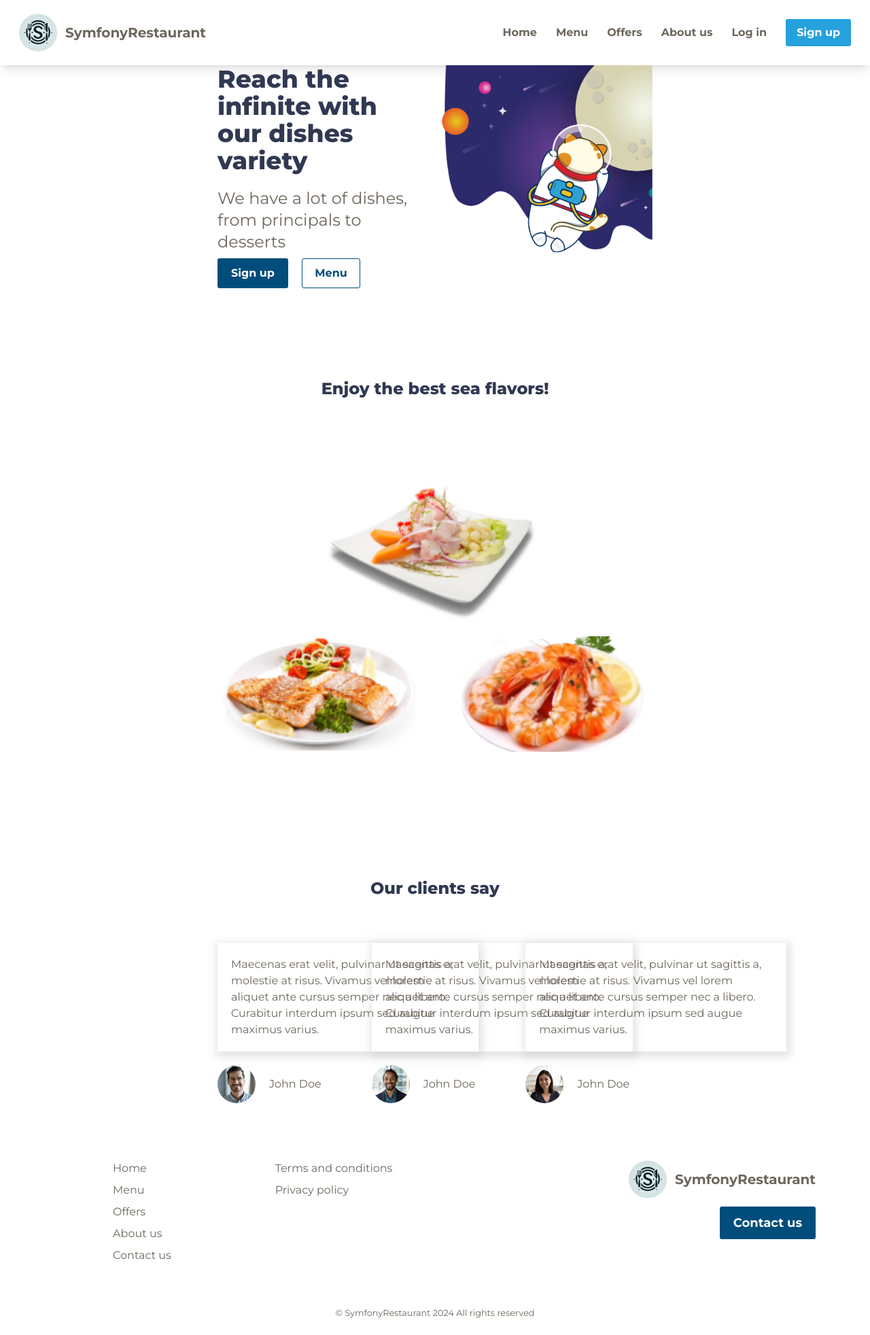
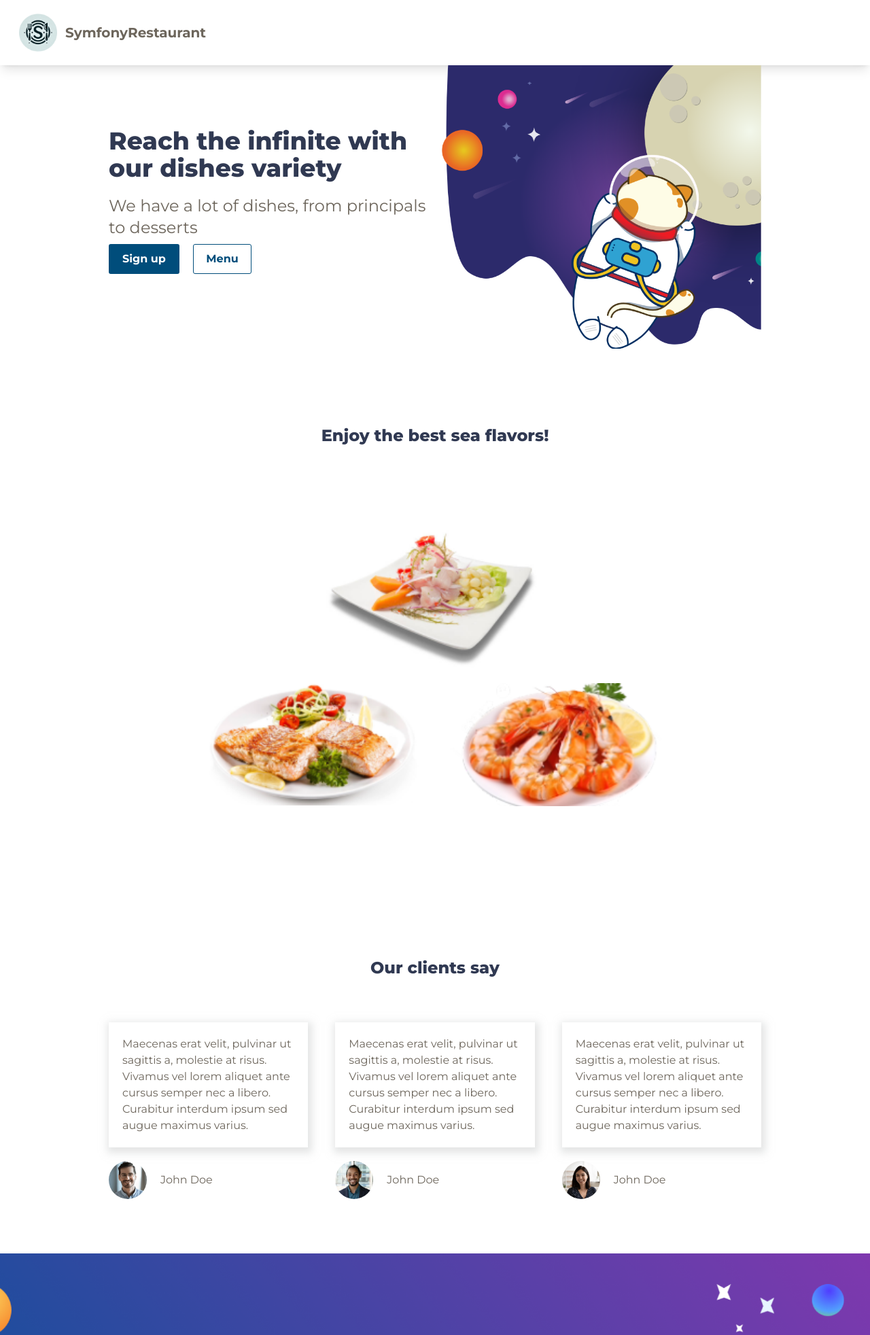
Before and after one commit to oliverdev75/daw2-store, a PHP site: page / in a window 1280 px wide. Shown: the top 1964 px of the page at 68% size. Before the commit the page ends 1939 px from the top, so only its background shows below. Run offline with PHP 8.4, Linux system fonts and the light colour scheme; some libraries are stand-ins or nearby versions.

Commit message:
Landing done, header responsive must be solved

```diff
--- a/app/framework/routing/Router.php
+++ b/app/framework/routing/Router.php
@@ -11,7 +11,7 @@ use Framework\Response;
 class Router {
 
     /**
-     * Contains all registered routes assigned to all pages of the applcation.
+     * Contains all registered routes assigned to all pages of the application.
      * @param array $routes
      */
     private static $routes = [];
--- a/app/framework/view/View.php
+++ b/app/framework/view/View.php
@@ -16,7 +16,7 @@ class View extends Printable {
     )
     {
         $path = self::VIEWS_PATH.'/layout/' . self::TEMPLATE.'.php';
-        $templateParsedName = "/templates/$template";
+        $templateParsedName = ".templates.$template";
 
         parent::__construct(
             $path,
--- a/app/views/assets/css/header.css
+++ b/app/views/assets/css/header.css
@@ -4,11 +4,12 @@ header label {
 }
 
 #header-nav-toggler-button ~ #header-nav {
-    right: -100%;
+    display: none;
+    right: -100vw;
     transition: .5s ease;
 }
 
 #header-nav-toggler-button:checked ~ #header-nav {
+    display: flex;
     right: 0;
-    transition: .5s ease;
 }
--- a/app/views/assets/css/site.css
+++ b/app/views/assets/css/site.css
@@ -5,8 +5,8 @@
 }
 
 html, body {
-    height: 100%;
-    width: 100%;
+    min-height: 100vh;
+    max-width: 100vw;
 }
 
 h1, h2, h3 {
--- a/app/views/components/dish/comment.php
+++ b/app/views/components/dish/comment.php
@@ -1,3 +1,3 @@
-<article class="lg:w-96 p-5 lg:h-50 shadow-[2px_4px_10.8px_4px_rgb(202,204,203,0.5)]">
-    <p class="w-full"><?= $text ?></p>
+<article class="max-w-64 lg:max-w-96 lg:h-50 p-5 shadow-[2px_4px_10.8px_4px_rgb(202,204,203,0.5)]">
+    <p><?= $text ?></p>
 </article>
--- a/app/views/components/user/profile/image_with_name.php
+++ b/app/views/components/user/profile/image_with_name.php
@@ -1,4 +1,4 @@
-<div class="grid grid-flow-col auto-cols-max items-center gap-x-5">
+<div class="grid grid-flow-col auto-cols-max justify-center md:justify-start items-center gap-x-5">
     <?php $this->component('user.profile.image', ['image' => $image, 'alt' => $imageAlt]) ?>
     <span><?= $userName ?></span>
 </div>
--- a/app/views/layout/footer.php
+++ b/app/views/layout/footer.php
@@ -1,5 +1,5 @@
-<footer class="w-full px-20 pt-5 grid grid-rows-4 md:grid-rows-3 grid-cols-1 lg:grid-cols-2 auto-rows-max auto-cols-max lg:gap-x-10 gap-y-3">
-    <div class="row-span-2 md:row-span-1 lg:row-span-2 w-full pb-5 grid grid-cols-1 md:grid-cols-2 md:auto-cols-max justify-center justify-items-center md:gap-x-6">
+<footer class="w-full px-20 pt-16 pb-10 grid grid-rows-4 md:grid-rows-3 grid-cols-1 lg:grid-cols-2 auto-rows-max auto-cols-max lg:gap-x-10 gap-y-3">
+    <div class="row-span-2 md:row-span-1 lg:row-span-2 w-full pb-5 lg:px-56 grid grid-cols-1 md:grid-cols-2 md:auto-cols-max justify-center justify-items-center md:gap-x-6">
         <ul class="w-fit grid justify-items-center md:justify-items-start auto-rows-max auto-cols-max gap-y-4 md:gap-y-2">
             <li>Home</li>
             <li>Menu</li>
--- a/app/views/layout/header.php
+++ b/app/views/layout/header.php
@@ -1,6 +1,6 @@
 
 <header class="w-full px-7 py-5 shadow-lg">
-    <nav class="w-full grid grid-flow-col justify-between items-center">
+    <nav class="w-full grid grid-flow-col justify-between items-center overflow-hidden">
         <a class="w-fit flex gap-x-3 items-center" href="">
             <img src="<?= $this->image('logo') ?>" class="w-14 h-14" alt="SymfonyRestaurant logo">
             <spa class="text-xl font-bold hidden md:inline">SymfonyRestaurant</span>
@@ -9,7 +9,38 @@
             <span class="fas fa-bars text-2xl"></span>
         </label>
         <input id="header-nav-toggler-button" class="hidden" type="checkbox">
-        <div class="h-full w-60 lg:w-fit py-10 px-10 lg:p-0 absolute lg:static top-0 flex flex-col lg:flex-row gap-3 lg:gap-5 bg-white shadow-lg lg:shadow-none lg:justify-end lg:items-center" id="header-nav">
+        <div id="header-nav" class="h-full w-60 lg:w-fit py-10 px-10 lg:p-0 absolute lg:static top-0
+        flex flex-col lg:flex-row gap-3 lg:gap-5 bg-white shadow-lg lg:shadow-none lg:justify-end lg:items-center">
+            <div class="w-full flex lg:hidden justify-end">
+                <label for="header-nav-toggler-button" aria-label="Toggle navigation">
+                    <span class="fas fa-xmark text-2xl"></span>
+                </label>
+            </div>
+            <ul class="w-full lg:w-fit lg:h-fit grid lg:grid-flow-col gap-y-5 auto-cols-max auto-rows-min
+            lg:justify-end lg:items-center lg:gap-0 lg:gap-x-7">
+                <li>
+                    <a class="font-bold" href="#">Home</a>
+                </li>
+                <li>
+                    <a class="font-bold" href="#">Menu</a>
+                </li>
+                <li>
+                    <a class="font-bold" href="#">Offers</a>
+                </li>
+                <li>
+                    <a class="font-bold" href="#">About us</a>
+                </li>
+                <li>
+                    <a class="font-bold" href="#">Log in</a>
+                </li>
+                <li class="">
+                    <a class="btn btn-primary font-bold" href="#" role="button" title="Sign up">Sign up</a>
+                </li>
+            </ul>
+        </div>
+    </nav>
+    <!-- <div class="h-full w-60 lg:w-fit py-10 px-10 lg:p-0 absolute lg:static top-0 flex flex-col lg:flex-row gap-3 lg:gap-5 bg-white shadow-lg
+    lg:shadow-none lg:justify-end lg:items-center" id="header-nav">
             <div class="w-full flex lg:hidden justify-end">
                 <label for="header-nav-toggler-button" aria-label="Toggle navigation">
                     <span class="fas fa-xmark text-2xl"></span>
@@ -35,6 +66,5 @@
                     <a class="btn btn-primary font-bold" href="#" role="button" title="Sign up">Sign up</a>
                 </li>
             </ul>
-        </div>
-    </nav>
+    </div> -->
 </header>
--- a/app/views/layout/template.php
+++ b/app/views/layout/template.php
@@ -15,7 +15,7 @@
 
         <?php $this->header(compact('user')) ?>
 
-        <?php if($templateParsedName != 'site.index'): ?>
+        <?php if($templateParsedName != '.templates.site.index'): ?>
             <main class="lg:mx-40">
                 <?php $this->component($templateParsedName, $bodyData, 'body') ?>
             </main>
--- a/app/views/templates/site/index.php
+++ b/app/views/templates/site/index.php
@@ -1,32 +1,33 @@
 <div class="lg:mx-40">
     <section class="py-20 lg:p-0 grid lg:grid-rows-1 lg:grid-cols-2 lg:gap-5 items-start">
-        <div class="w-full lg:w-fit h-full grid lg:grid-cols-1 justify-center lg:justify-start content-center auto-rows-min gap-y-5 text-center md:text-left">
-            <h1 class="text-[2rem]/[40px] min-[1121px]:text-4xl min-[1374px]:text-6xl text-white text-[#303952]">Reach the infinite with our dishes variety</h1>
+        <div class="w-full lg:w-fit h-full grid lg:grid-cols-1 justify-center lg:justify-start
+        content-center auto-rows-min gap-y-5 text-center md:text-left">
+            <h1 class="text-[2rem]/[40px] min-[1121px]:text-4xl min-[1374px]:text-6xl text-white
+            text-[#303952]">Reach the infinite with our dishes variety</h1>
             <div class="w-full lg:w-fit px-3 lg:p-0 grid lg:grid-rows-2 auto-rows-max gap-y-3 lg:gap-y-2 text-center lg:text-start">
                 <p class="text-lg lg:text-2xl">We have a lot of dishes, from principals to desserts</p>
                 <div class="w-full lg:w-fit grid grid-flow-col auto-rows-max auto-cols-max justify-center lg:justify-start gap-x-5">
-                    <button class="btn btn-secondary" title="Sign up">Sign up</button>
-                    <button class="btn btn-tertiary" title="Menu">Menu</button>
+                    <a class="btn btn-secondary" title="Sign up" href="">Sign up</a>
+                    <a class="btn btn-tertiary" title="Menu" href="">Menu</a>
                 </div>
             </div>
         </div>
         <div class="hidden lg:flex justify-end">
-            <img class="object-contain" src="<?= $this->image('cat_space') ?>" alt="Astronaut cat in space">
+            <img class="object-contain" src="<?= $this->image('home.cat_space') ?>" alt="Astronaut cat in space">
         </div>
     </section>
-
-    <section class="px-10 md:p-0 py-10 md:py-20 grid lg:grid-rows-4 auto-rows-max justify-center gap-y-5 md:gap-y-10 lg:gap-0">
+    <section class="px-10 py-12 md:p-0 md:py-28 grid lg:grid-rows-4 auto-rows-max justify-center gap-y-12 md:gap-y-10 lg:gap-0">
         <h3 class="text-2xl md:text-3xl min-[1121px]:text-2xl min-[1374px]:text-4xl text-center text-[#303952]">Enjoy the best sea flavors!</h3>
-        <div class="md:row-span-3 grid grid-rows-3 md:grid-rows-2 md:grid-cols-2 justify-items-center md:justify-items-start gap-y-5 md:gap-x-10 md:gap-y-5">
-            <img class="w-44 md:w-64 lg:w-80 md:col-span-2 justify-self-center" src="<?= $this->image('ceviche') ?>" alt="Ceviche">
-            <img class="w-44 md:w-64 lg:w-80 md:row-start-2 md:col-start-1 object-cover" src="<?= $this->image('salmon') ?>" alt="Salmon">
-            <img class="w-44 md:w-64 lg:w-80 md:row-start-2 md:col-start-2 object-cover" src="<?= $this->image('prawns') ?>" alt="Lemmon prawns">
+        <div class="md:row-span-3 grid grid-rows-3 md:grid-rows-2 md:grid-cols-2 justify-items-center
+        md:justify-items-start gap-y-5 md:gap-x-10 md:gap-y-5">
+            <img class="w-44 md:w-64 lg:w-80 md:col-span-2 justify-self-center" src="<?= $this->image('home.ceviche') ?>" alt="Ceviche">
+            <img class="w-44 md:w-64 lg:w-80 md:row-start-2 md:col-start-1 object-cover" src="<?= $this->image('home.salmon') ?>" alt="Salmon">
+            <img class="w-44 md:w-64 lg:w-80 md:row-start-2 md:col-start-2 object-cover" src="<?= $this->image('home.prawns') ?>" alt="Lemmon prawns">
         </div>
     </section>
-
-    <section class="md:py-16 grid lg:gap-y-16">
+    <section class="py-12 md:py-20 grid gap-y-12 lg:gap-y-16">
         <h3 class="text-2xl md:text-3xl min-[1121px]:text-2xl min-[1374px]:text-4xl text-center text-[#303952]">Our clients say</h3>
-        <div class="grid md:grid-cols-3 md:justify-center md:gap-x-10">
+        <div class="grid lg:grid-cols-3 justify-center justify-items-center gap-y-10 lg:gap-x-10">
 
             <?php
                 $this->component('dish.user_comment', [
@@ -61,7 +62,12 @@
                     'userName' => 'John Doe',
                 ])
             ?>
-
         </div>
     </section>
 </div>
+<section class="px-7 lg:px-0 py-20 md:py-36 bg-[url(<?= $this->image('home.space') ?>)] bg-center bg-no-repeat bg-cover">
+    <div class="grid justify-center justify-items-center text-center gap-y-7">
+        <h3 class="text-2xl md:text-3xl min-[1121px]:text-2xl min-[1374px]:text-4xl text-white">Join us and enjoy right now of all of our delicious eats!</h3>
+        <a class="btn btn-secondary" role="button" href="">Sign up</a>
+    </div>
+</section>
```
Also changed, not shown: app/views/assets/img/home/cat_space.webp (renamed from app/views/assets/img/cat_space.webp), app/views/assets/img/home/ceviche.webp (renamed from app/views/assets/img/ceviche.webp), app/views/assets/img/home/prawns.webp (renamed from app/views/assets/img/prawns.webp), app/views/assets/img/home/salmon.webp (renamed from app/views/assets/img/salmon.webp), app/views/assets/img/home/space.webp (added).
